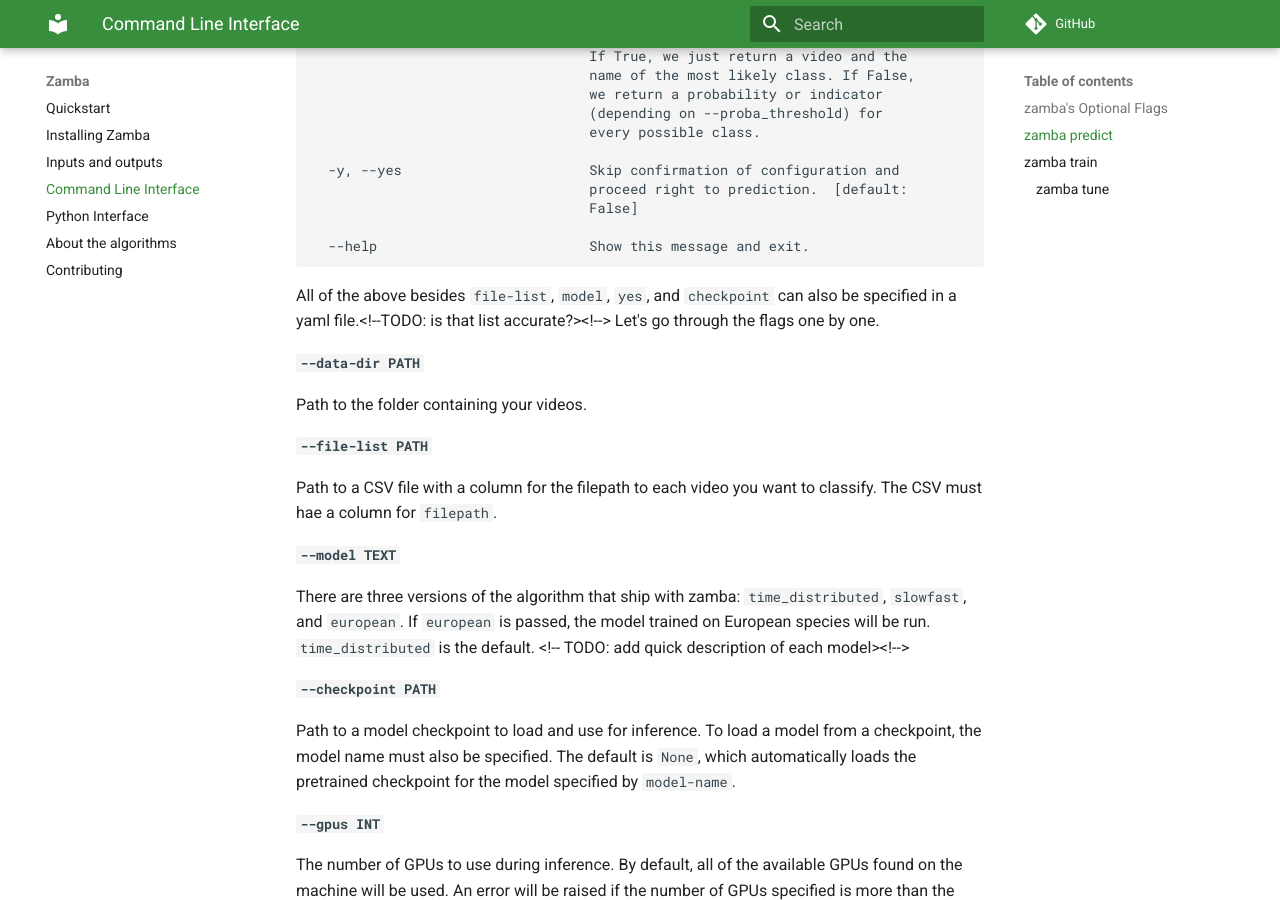
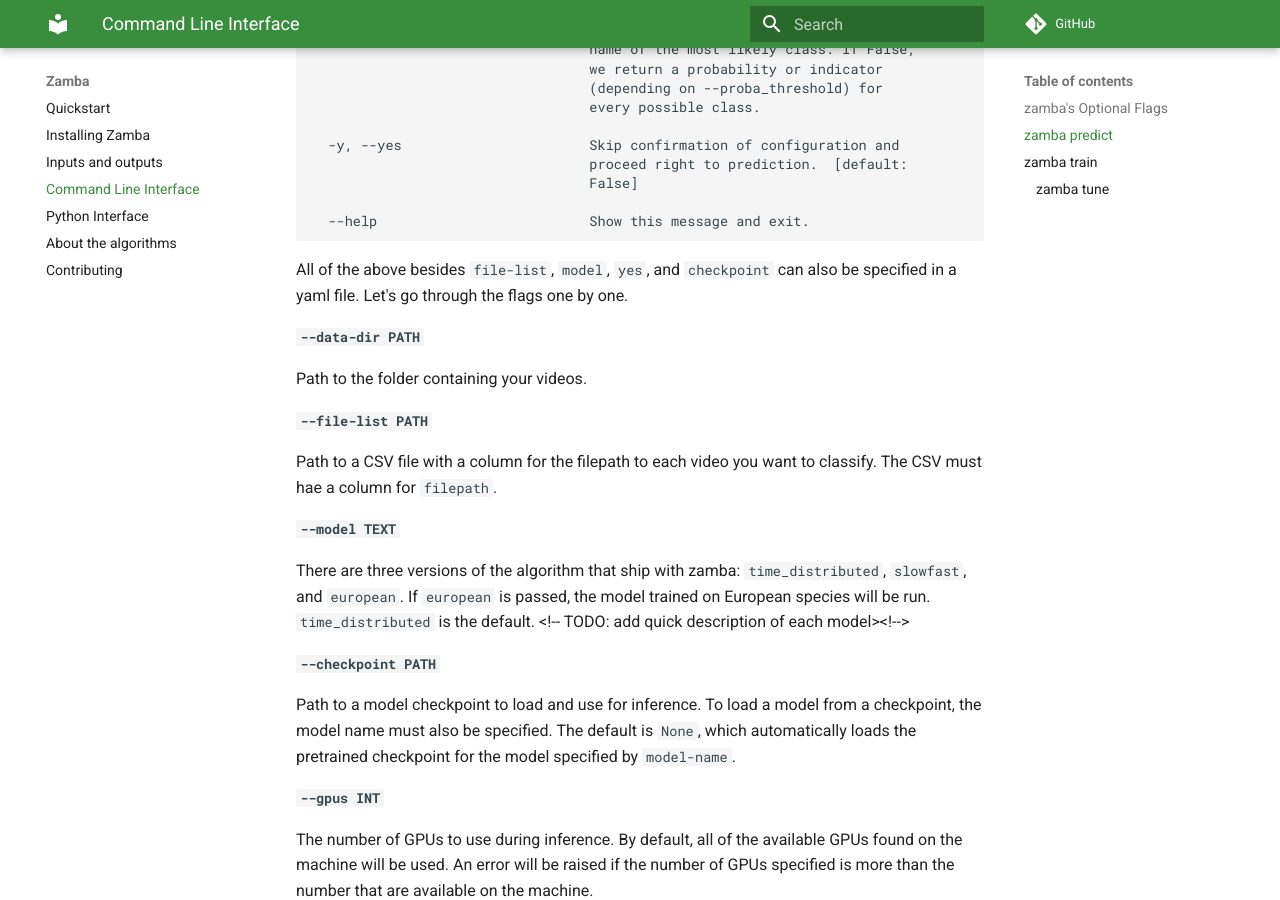
Before and after one commit to drivendataorg/zamba, an MkDocs documentation site: the page built from docs/docs/cli.md, in a window 1280 px wide and 900 px high, scrolled down 1642 px. Built offline with MkDocs 1.6.1 and Material for MkDocs 9.7.7, drawn with Linux system fonts in a browser that asks for light colours; comment, search, counter and statistics services are not loaded; some of the changed lines change nothing that is shown; some of the changed text lies outside the part shown.

Commit message:
remove some todo notes

````diff
--- a/docs/docs/cli.md
+++ b/docs/docs/cli.md
@@ -8,7 +8,7 @@
 
 Almost all of the parameters below can be specified either in the command line or in a yaml file that is passed to the command line. If a value is specified in both a yaml file passed to the command line and a command line argument, the value passed as a command line argument will be used.
 
-For most parameters, the default command line value is `None`. Rather than specifying a default value in the command line, default configuration values will be pulled in based on the algorithm type - `time_distributed`, `slowfast`, or `european`. Each algorithm that ships with zamba comes with a default yaml configuration file. If no yaml file is specified, the values from the default yaml will be used unless a value is specified directly in the command line. Default algorithm configurations can be found in `models/configs`. <!-- TODO: add some examples. also maybe add more full example at end><!-->
+For most parameters, the default command line value is `None`. Rather than specifying a default value in the command line, default configuration values will be pulled in based on the algorithm type - `time_distributed`, `slowfast`, or `european`. Each algorithm that ships with zamba comes with a default yaml configuration file. If no yaml file is specified, the values from the default yaml will be used unless a value is specified directly in the command line. Default algorithm configurations can be found in `models/configs`.
 
 ## `zamba predict`
 
@@ -74,7 +74,7 @@
   --help                          Show this message and exit.
 ```
 
-All of the above besides `file-list`, `model`, `yes`, and `checkpoint` can also be specified in a yaml file.<!--TODO: is that list accurate?><!--> Let's go through the flags one by one.
+All of the above besides `file-list`, `model`, `yes`, and `checkpoint` can also be specified in a yaml file. Let's go through the flags one by one.
 
 #### `--data-dir PATH`
 
````
